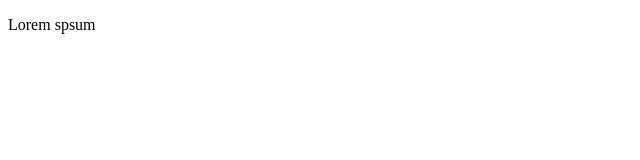
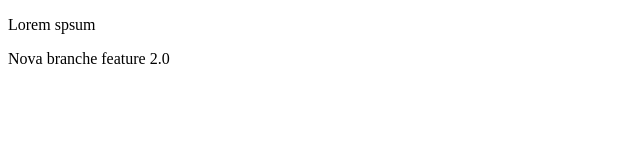
Before and after one commit to mazzulli/git-testes, a plain HTML site: page index.html in a window 1280 px wide. Shown: the whole page, without its empty margins (0-640 px from the left). Drawn offline with Linux system fonts and the light colour scheme.

Commit message:
nova linha da feature 2

```diff
--- a/index.html
+++ b/index.html
@@ -5,6 +5,7 @@
     <meta name="viewport" content="width=device-width, initial-scale=1.0">
     <title>Olá mundo</title>
     <p>Lorem spsum</p>
+    <p>Nova branche feature 2.0</p>
 </head>
 <body>
 
```
